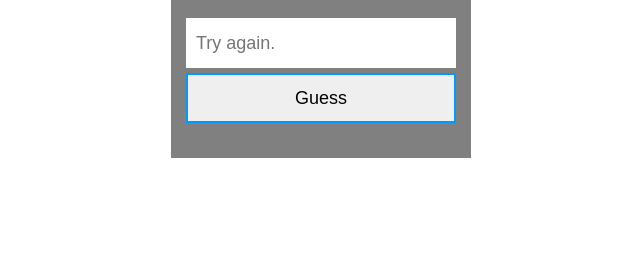
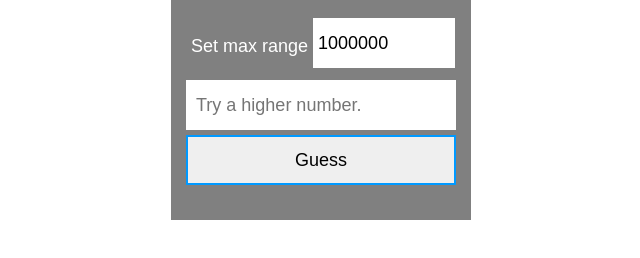
Before and after one commit to airicbear/number-guesser, a plain HTML site: page index.html in a window 1280 px wide. Both pictures are taken after typing "5" into the empty fields and a click on the input "Guess". Shown: the part 230-488 px from the top of the page, without its empty margins (319-959 px from the left). Drawn offline with Linux system fonts and the light colour scheme.

Commit message:
Add restart and set max range functionality

```diff
--- a/CSS/NumberGuesser.css
+++ b/CSS/NumberGuesser.css
@@ -3,6 +3,7 @@
 }
 
 body {
+  font-family: sans-serif;
   margin: 0;
 }
 
@@ -16,12 +17,11 @@ body {
 
 #NumberGuesserTitle {
   color: white;
-  font-family: sans-serif;
   padding: 30px 0 10px 0;
   text-align: center;
 }
 
-#NumberGuesserForm > * {
+#NumberGuesserForm input {
   border: none;
   display: block;
   font-size: 18px;
@@ -31,11 +31,32 @@ body {
   width: 90%;
 }
 
-#NumberGuesserForm > *:focus {
+#NumberGuesser *:focus {
   border: solid 2px rgb(0, 153, 255);
+}
+
+.NumberGuesserLabeledInput {
+  color: white;
+  display: inline-flex;
+  padding: 0 15px;
+}
+
+.NumberGuesserLabeledInput * {
+  font-size: 18px;
+  padding: 0 5px;
+}
+
+.NumberGuesserLabeledInput > input {
+  border: none;
+  width: 142px;
+  height: 50px;
 }
 
 .winningNumber {
   background-color: rgb(112, 233, 112);
-  border: solid 2px rgb(112, 233, 112);
+  color: rgb(52, 183, 52);
 }
+
+.winningNumber:focus {
+  border: solid 2px rgb(72, 183, 72);
+}
--- a/Javascript/NumberGuesser.js
+++ b/Javascript/NumberGuesser.js
@@ -1,80 +1,174 @@
 const NumberGuesser = {
   "answer": {
-    number: Math.floor(Math.random() * 10) + 1,
+    number: Math.floor(Math.random() * 100) + 1,
     setMax: function (max = this.max()) {
+      this.max = max;
       this.number = Math.floor(Math.random() * max) + 1;
     },
-    max: 50,
+    max: 1000000,
   },
 
-  "main": function (target = document.body, max = this.answer.max, winningMessage = "You won!", tryAgainMessage = "Try again.", winningClassName = "winningNumber", answer = this.answer.number) {
+  "main": function (
+    target = document.body,
+    max = this.answer.max,
+    winningMessage = "You won!",
+    winningClassName = "winningNumber",
+    answer = this.answer.number
+  ) {
     let container = NumberGuesser.createContainer();
     let title = NumberGuesser.createTitle();
+    let maxInput = NumberGuesser.createLabeledInput("Set max range", max);
     let form = NumberGuesser.createForm();
-    let input = NumberGuesser.createInput();
+    let input = NumberGuesser.createMainInput();
     let submit = NumberGuesser.createSubmit();
 
-    this.answer.setMax(max);
-    answer = this.answer.number;
+    let setMax = function (max = max) {
+      NumberGuesser.answer.setMax(max);
+      answer = NumberGuesser.answer.number;
+    }
+
+    maxInput.onsubmit = function (event) {
+      event.preventDefault();
+      let userInput = maxInput.getElementsByTagName("input")[0].value;
+      if (userInput !== "") {
+        setMax(Number(userInput));
+        input.placeholder = "Guess a number (1-" + userInput + ")";
+        console.log("Set answer's max to: " + userInput);
+      }
+      return false;
+    };
 
     form.onsubmit = function (event) {
       event.preventDefault();
+      let userInput = Number(input.value);
       if (input.value !== "" && input.className !== winningClassName) {
-        if (Number(input.value) === answer) {
+        if (userInput === answer) {
           console.log(winningMessage);
           input.readOnly = true;
           input.className = winningClassName;
           input.placeholder = winningMessage;
+          submit.value = "You won!";
         } else {
-          console.log(tryAgainMessage);
-          input.value = "";
-          input.placeholder = tryAgainMessage;
+          let tryAgain = function (tryAgainMessage) {
+            console.log(tryAgainMessage);
+            input.value = "";
+            input.placeholder = tryAgainMessage;
+          };
+          if (userInput < answer) {
+            tryAgain("Try a higher number.");
+          } else if (userInput > answer) {
+            tryAgain("Try a lower number.");
+          } else {
+            tryAgain("Try again.");
+          }
         }
+      } else if (input.className === winningClassName) {
+        let restart = function () {
+          console.log("Restarted the game.");
+          input.readOnly = false;
+          input.className = "";
+          input.restart();
+          setMax(NumberGuesser.answer.max);
+          submit.value = "Guess";
+        };
+        restart();
       }
       return false;
     }
 
     target.appendChild(container);
     container.appendChild(title);
+    container.appendChild(maxInput);
     container.appendChild(form);
     form.appendChild(input);
     form.appendChild(submit);
   },
 
-  "createContainer": function (id = "NumberGuesser", element = "div") {
+  "createContainer": function (
+    id = "NumberGuesser",
+    element = "div"
+  ) {
     let container = document.createElement(element);
     container.id = id;
     return container;
   },
 
-  "createTitle": function (titleMessage = "Number Guesser", id = "NumberGuesserTitle", element = "h1") {
+  "createTitle": function (
+    titleMessage = "Number Guesser",
+    id = "NumberGuesserTitle",
+    element = "h1"
+  ) {
     let title = document.createElement(element);
     title.id = id;
     title.innerHTML = titleMessage;
     return title;
   },
 
-  "createForm": function (element = "form", id = "NumberGuesserForm") {
+  "createForm": function (
+    id = "NumberGuesserForm",
+    element = "form"
+  ) {
     let form = document.createElement(element);
     form.id = id;
     return form;
   },
 
-  "createInput": function (promptMessage = "Guess a number (1-" + this.answer.max + ")", id = "NumberGuesserInput", type = "number", max = this.answer.max, min = 0, element = "input") {
+  "createMainInput": function (
+    promptMessage = "Guess a number (1-" + this.answer.max + ")",
+    id = "NumberGuesserInput",
+    type = "number",
+    max = this.answer.max,
+    element = "input"
+  ) {
+    let defaultMessage = (max) => "Guess a number (1-" + max + ")";
     let input = document.createElement(element);
-    input.min = min;
     input.max = max;
     input.type = type;
     input.id = id;
     input.placeholder = promptMessage;
+    input.restart = function (placeholder = defaultMessage(max)) {
+      this.placeholder = placeholder;
+      this.value = "";
+    };
+    input.updatePlaceholder = function (max = max) {
+      this.placeholder = defaultMessage(max);
+    }
     return input;
   },
 
-  "createSubmit": function (value = "Guess", id = "NumberGuesserSubmit", type = "submit", element = "input") {
+  "createSubmit": function (
+    value = "Guess",
+    id = "NumberGuesserSubmit",
+    type = "submit",
+    element = "input"
+  ) {
     let submit = document.createElement(element);
     submit.type = type;
     submit.id = id;
     submit.value = value;
     return submit;
   },
+
+  "createLabeledInput": function (
+    labelMessage = "Label",
+    value = 0,
+    id = "NumberGuesserLabeledInput",
+    className = "NumberGuesserLabeledInput",
+    type = "number"
+  ) {
+    let labeledInputContainer = document.createElement("form");
+    labeledInputContainer.className = className;
+    labeledInputContainer.id = id;
+
+    let label = document.createElement("p");
+    label.textContent = labelMessage;
+
+    let input = document.createElement("input");
+    input.type = type;
+    input.value = value;
+
+    labeledInputContainer.appendChild(label);
+    labeledInputContainer.appendChild(input);
+    return labeledInputContainer;
+  },
 }
```
